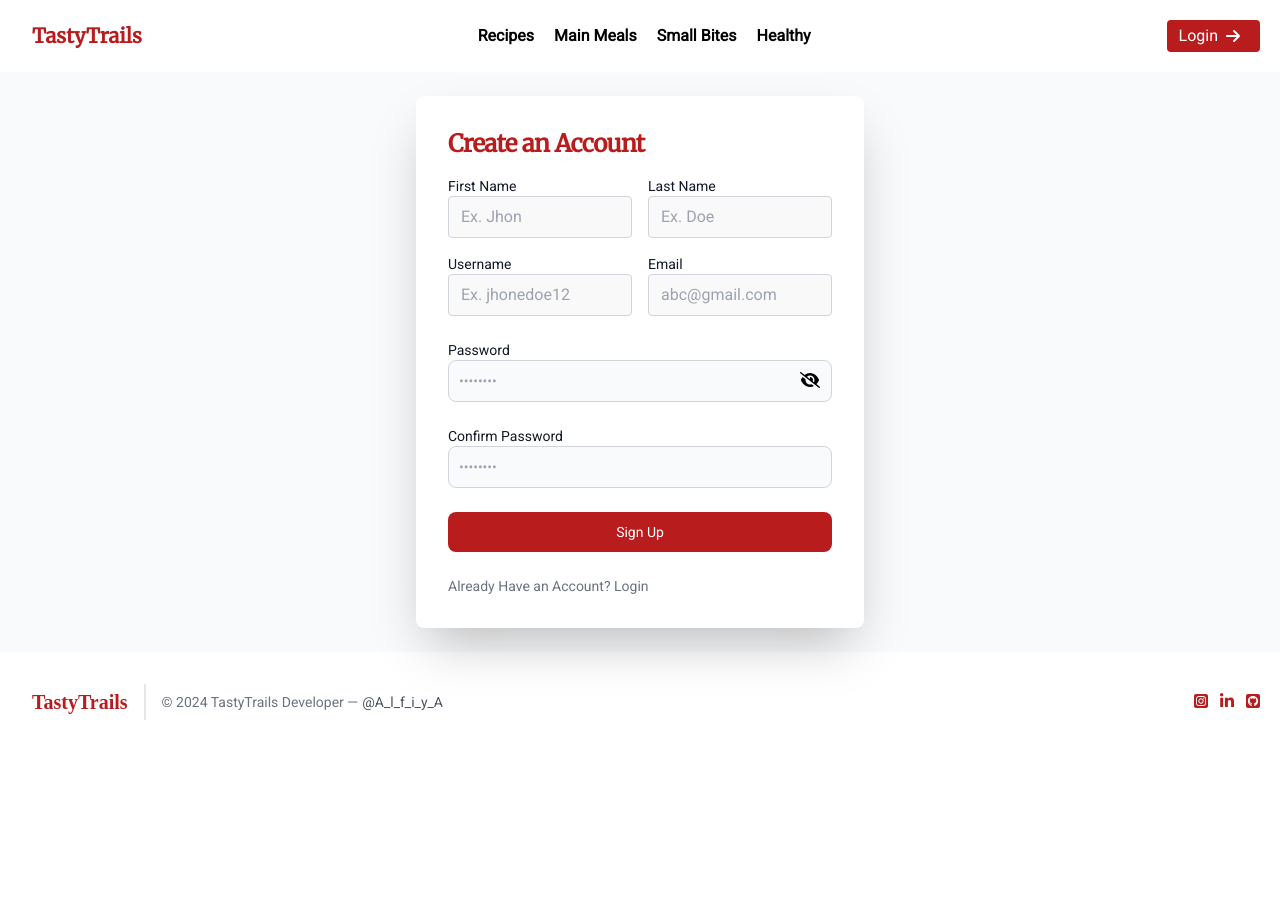
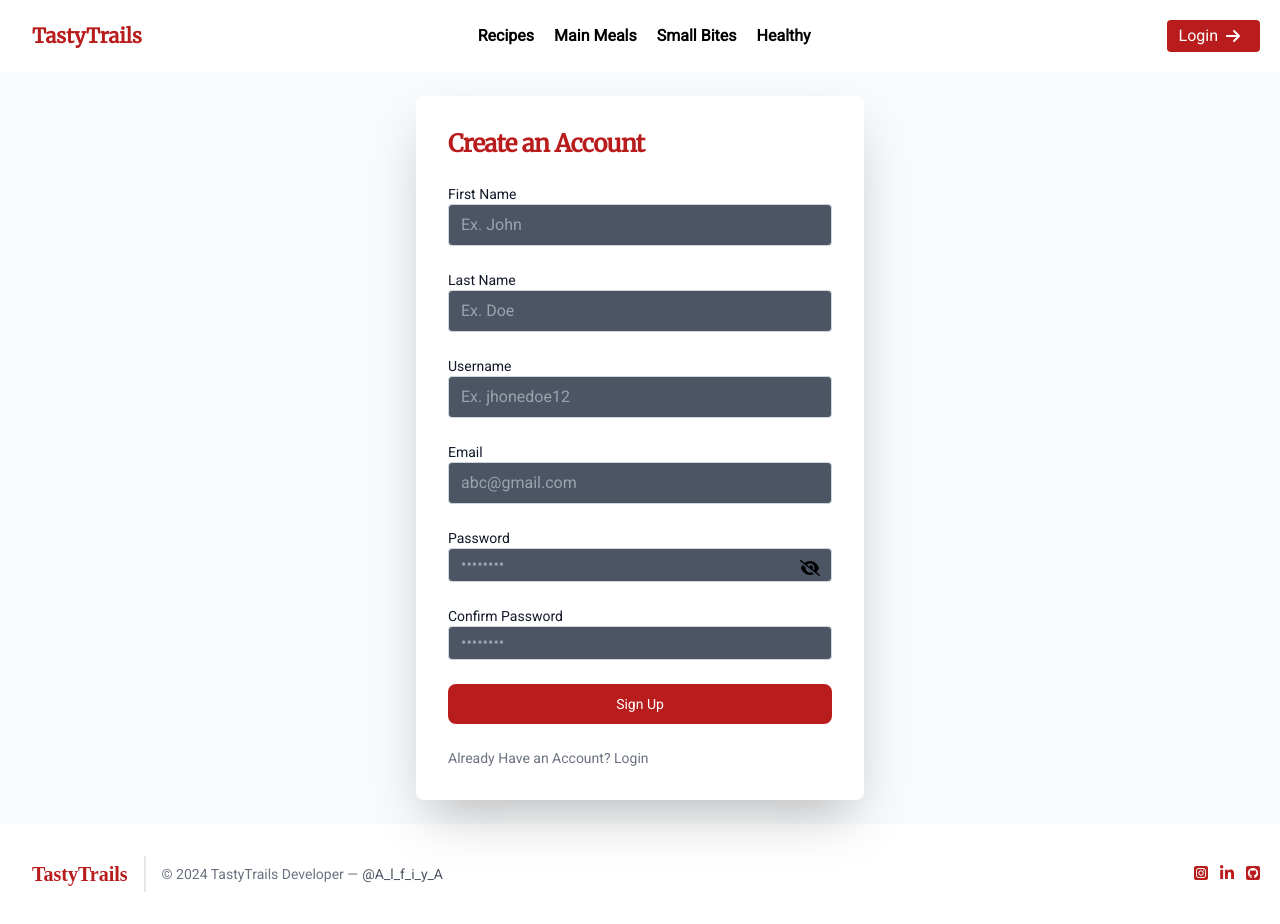
Before and after one commit to AlfiyaSiddique/TastyTrails, a React (Vite) app in the folder frontend/: page /signup in a window 1280 px wide. Before the commit the page ends 800 px from the top, so only its background shows below. Built offline with nearby package versions, Linux system fonts and the light colour scheme.

Commit message:
Fixes #9 All Signup Inputs stacked on top of each other.

```diff
--- a/frontend/src/Pages/Signup.jsx
+++ b/frontend/src/Pages/Signup.jsx
@@ -117,9 +117,7 @@ const Signup = () => {
                 Create an Account
               </h1>
               <form className="space-y-4 md:space-y-6" onSubmit={handleSubmit}>
-                <div className="flex flex-wrap -m-2">
-                  <div className="px-2 w-full sm:w-1/2">
-                    <div className="relative">
+                <div>
                   <label
                     htmlFor="firstName"
                     className="block text-sm font-medium text-gray-900 dark:text-white"
@@ -130,21 +128,20 @@ const Signup = () => {
                     type="text"
                     id="firstName"
                     name="firstName"
-                        className="w-full bg-gray-100 bg-opacity-50 rounded border border-gray-300 focus:border-indigo-500 focus:bg-white focus:ring-2 focus:ring-indigo-200 text-base outline-none text-gray-700 py-1 px-3 leading-8 transition-colors duration-200 ease-in-out"
-                        placeholder="Ex. Jhon"
+                    className="w-full bg-gray-600 rounded border border-gray-300 focus:border-indigo-500 focus:bg-gray-500 focus:ring-2 focus:ring-indigo-200 text-base outline-none text-gray-100 py-1 px-3 leading-8 transition-colors duration-200 ease-in-out"
+                    placeholder="Ex. John"
                     value={form.firstName}
                     onChange={handleChange}
                     required={true}
                   />
-                    </div>
                   {error.firstName && (
                     <p className="text-red-500 text-sm">
                       {error.firstNameError}
                     </p>
                   )}
                 </div>
-                  <div className="px-2 sm:w-1/2 w-full">
-                    <div className="relative">
+
+                <div>
                   <label
                     htmlFor="lastName"
                     className="block text-sm font-medium text-gray-900 dark:text-white"
@@ -155,23 +152,20 @@ const Signup = () => {
                     type="text"
                     id="lastName"
                     name="lastName"
-                        className="w-full bg-gray-100 bg-opacity-50 rounded border border-gray-300 focus:border-indigo-500 focus:bg-white focus:ring-2 focus:ring-indigo-200 text-base outline-none text-gray-700 py-1 px-3 leading-8 transition-colors duration-200 ease-in-out"
+                    className="w-full bg-gray-600 rounded border border-gray-300 focus:border-indigo-500 focus:bg-gray-500 focus:ring-2 focus:ring-indigo-200 text-base outline-none text-gray-100 py-1 px-3 leading-8 transition-colors duration-200 ease-in-out"
                     placeholder="Ex. Doe"
                     value={form.lastName}
                     onChange={handleChange}
                     required={true}
                   />
-                    </div>
                   {error.lastName && (
                     <p className="text-red-500 text-sm">
                       {error.lastNameError}
                     </p>
                   )}
                 </div>
-                </div>
-                <div className="flex flex-wrap -m-2">
-                  <div className="px-2 sm:w-1/2 w-full">
-                    <div className="relative">
+
+                <div>
                   <label
                     htmlFor="username"
                     className="block text-sm font-medium text-gray-900 dark:text-white"
@@ -182,21 +176,20 @@ const Signup = () => {
                     type="text"
                     id="username"
                     name="username"
-                        className="w-full bg-gray-100 bg-opacity-50 rounded border border-gray-300 focus:border-indigo-500 focus:bg-white focus:ring-2 focus:ring-indigo-200 text-base outline-none text-gray-700 py-1 px-3 leading-8 transition-colors duration-200 ease-in-out"
+                    className="w-full bg-gray-600 rounded border border-gray-300 focus:border-indigo-500 focus:bg-gray-500 focus:ring-2 focus:ring-indigo-200 text-base outline-none text-gray-100 py-1 px-3 leading-8 transition-colors duration-200 ease-in-out"
                     placeholder="Ex. jhonedoe12"
                     value={form.username}
                     onChange={handleChange}
                     required={true}
                   />
-                    </div>
                   {error.username && (
                     <p className="text-red-500 text-sm">
                       {error.usernameError}
                     </p>
                   )}
                 </div>
-                  <div className="px-2 sm:w-1/2 w-full">
-                    <div className="relative">
+
+                <div>
                   <label
                     htmlFor="email"
                     className="block text-sm font-medium text-gray-900 dark:text-white"
@@ -207,18 +200,17 @@ const Signup = () => {
                     type="email"
                     id="email"
                     name="email"
-                        className="w-full bg-gray-100 bg-opacity-50 rounded border border-gray-300 focus:border-indigo-500 focus:bg-white focus:ring-2 focus:ring-indigo-200 text-base outline-none text-gray-700 py-1 px-3 leading-8 transition-colors duration-200 ease-in-out"
+                    className="w-full bg-gray-600 rounded border border-gray-300 focus:border-indigo-500 focus:bg-gray-500 focus:ring-2 focus:ring-indigo-200 text-base outline-none text-gray-100 py-1 px-3 leading-8 transition-colors duration-200 ease-in-out"
                     placeholder="abc@gmail.com"
                     value={form.email}
                     onChange={handleChange}
                     required={true}
                   />
-                    </div>
                   {error.email && (
                     <p className="text-red-500 text-sm">{error.emailError}</p>
                   )}
                 </div>
-                </div>
+
                 <div>
                   <label
                     htmlFor="password"
@@ -232,7 +224,7 @@ const Signup = () => {
                       name="password"
                       id="password"
                       placeholder="••••••••"
-                      className="bg-gray-50 border border-gray-300 text-gray-900 sm:text-sm rounded-lg focus:ring-pt-gray-900 focus:border-pt-gray-900 block w-full p-2.5 dark:bg-gray-700 focus:ring- focus:ring-indigo-200 dark:bordet-gray-900 dark:placeholder-gray-400 dark:text-white dark:focus:ring-blue-500 dark:focus:border-blue-500 transition-colors duration-200 ease-in-out"
+                      className="bg-gray-600 rounded border border-gray-300 text-gray-100 focus:border-indigo-500 focus:bg-gray-500 focus:ring-2 focus:ring-indigo-200 w-full py-1 px-3 transition-colors duration-200 ease-in-out"
                       required={true}
                       value={form.password}
                       onChange={handleChange}
@@ -245,7 +237,6 @@ const Signup = () => {
                       className="absolute top-0 right-0 m-3 cursor-pointer"
                     />
                   </div>
-                </div>
                   {error.password && (
                     <div className="text-red-500 text-sm mt-2">
                       <ul className="list-disc list-inside">
@@ -257,6 +248,8 @@ const Signup = () => {
                       </ul>
                     </div>
                   )}
+                </div>
+
                 <div>
                   <label
                     htmlFor="cpassword"
@@ -265,21 +258,21 @@ const Signup = () => {
                     Confirm Password
                   </label>
                   <input
-                    type="cpassword"
+                    type="password"
                     name="cpassword"
                     id="cpassword"
                     placeholder="••••••••"
-                    className="bg-gray-50 border border-gray-300 text-gray-900 sm:text-sm rounded-lg focus:ring-pt-gray-900 focus:border-pt-gray-900 block w-full p-2.5 dark:bg-gray-700 focus:ring- focus:ring-indigo-200 dark:bordet-gray-900 dark:placeholder-gray-400 dark:text-white dark:focus:ring-blue-500 dark:focus:border-blue-500"
+                    className="bg-gray-600 rounded border border-gray-300 text-gray-100 focus:border-indigo-500 focus:bg-gray-500 focus:ring-2 focus:ring-indigo-200 w-full py-1 px-3 transition-colors duration-200 ease-in-out"
                     required={true}
                     value={form.cpassword}
                     onChange={handleChange}
                   />
-                </div>
                   {error.cpassword && (
                     <p className="error text-red-500 text-sm mt-0 mb-2">
                       {error.cpasswordError}
                     </p>
                   )}
+                </div>
 
                 <button
                   type="submit"
@@ -287,6 +280,7 @@ const Signup = () => {
                 >
                   Sign Up
                 </button>
+
                 <p className="text-sm font-light text-gray-500 dark:text-gray-400">
                   Already Have an Account?{" "}
                   <Link
```
Lines whose indentation alone changed are shown as unchanged.
